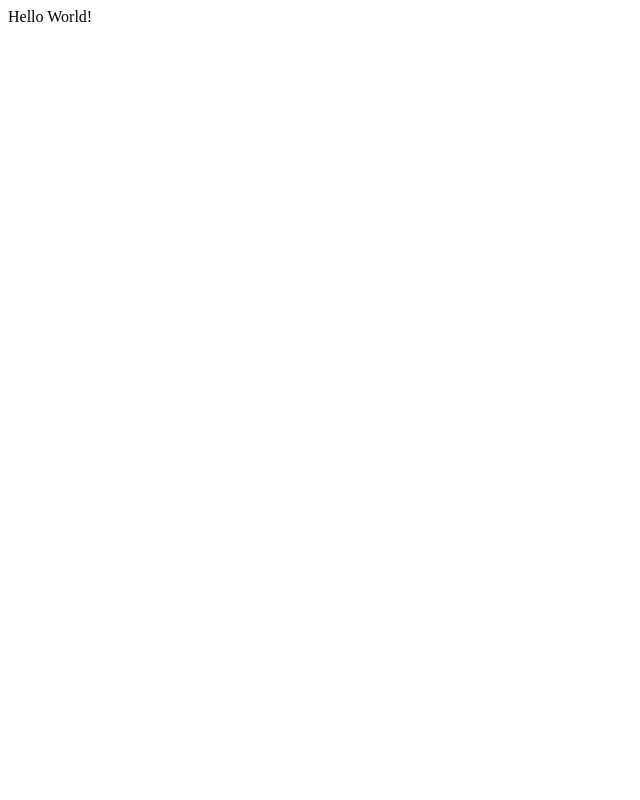
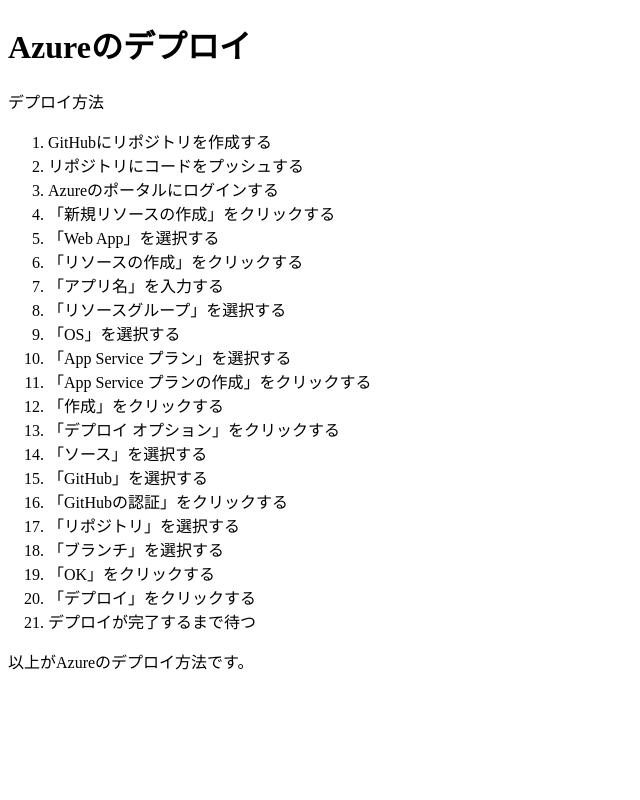
Before and after one commit to AisyA72/NT42_deploy_test, a PHP site: page / in a window 1280 px wide. Before the commit the part shown is almost empty. Shown: the whole page, without its empty margins (0-640 px from the left). Run offline with PHP 8.4, Linux system fonts and the light colour scheme.

Commit message:
add: デプロイ方法

```diff
--- a/index.php
+++ b/index.php
@@ -1,5 +1,42 @@
 <?php
 
-  echo "Hello World!";
+?>
 
-?>
+<!DOCTYPE html>
+<html lang="ja">
+<head>
+  <meta charset="UTF-8">
+  <meta name="viewport" content="width=device-width, initial-scale=1.0">
+  <title>Azureデプロイ解説</title>
+</head>
+<body>
+  <h1>Azureのデプロイ</h1>
+  <!-- デプロイ方法をプログラミングで書いて下さい -->
+  <p>デプロイ方法</p>
+  <ol>
+    <li>GitHubにリポジトリを作成する</li>
+    <li>リポジトリにコードをプッシュする</li>
+    <li>Azureのポータルにログインする</li>
+    <li>「新規リソースの作成」をクリックする</li>
+    <li>「Web App」を選択する</li>
+    <li>「リソースの作成」をクリックする</li>
+    <li>「アプリ名」を入力する</li>
+    <li>「リソースグループ」を選択する</li>
+    <li>「OS」を選択する</li>
+    <li>「App Service プラン」を選択する</li>
+    <li>「App Service プランの作成」をクリックする</li>
+    <li>「作成」をクリックする</li>
+    <li>「デプロイ オプション」をクリックする</li>
+    <li>「ソース」を選択する</li>
+    <li>「GitHub」を選択する</li>
+    <li>「GitHubの認証」をクリックする</li>
+    <li>「リポジトリ」を選択する</li>
+    <li>「ブランチ」を選択する</li>
+    <li>「OK」をクリックする</li>
+    <li>「デプロイ」をクリックする</li>
+    <li>デプロイが完了するまで待つ</li>
+  </ol>
+  <p>以上がAzureのデプロイ方法です。</p>
+
+</body>
+</html>
```
